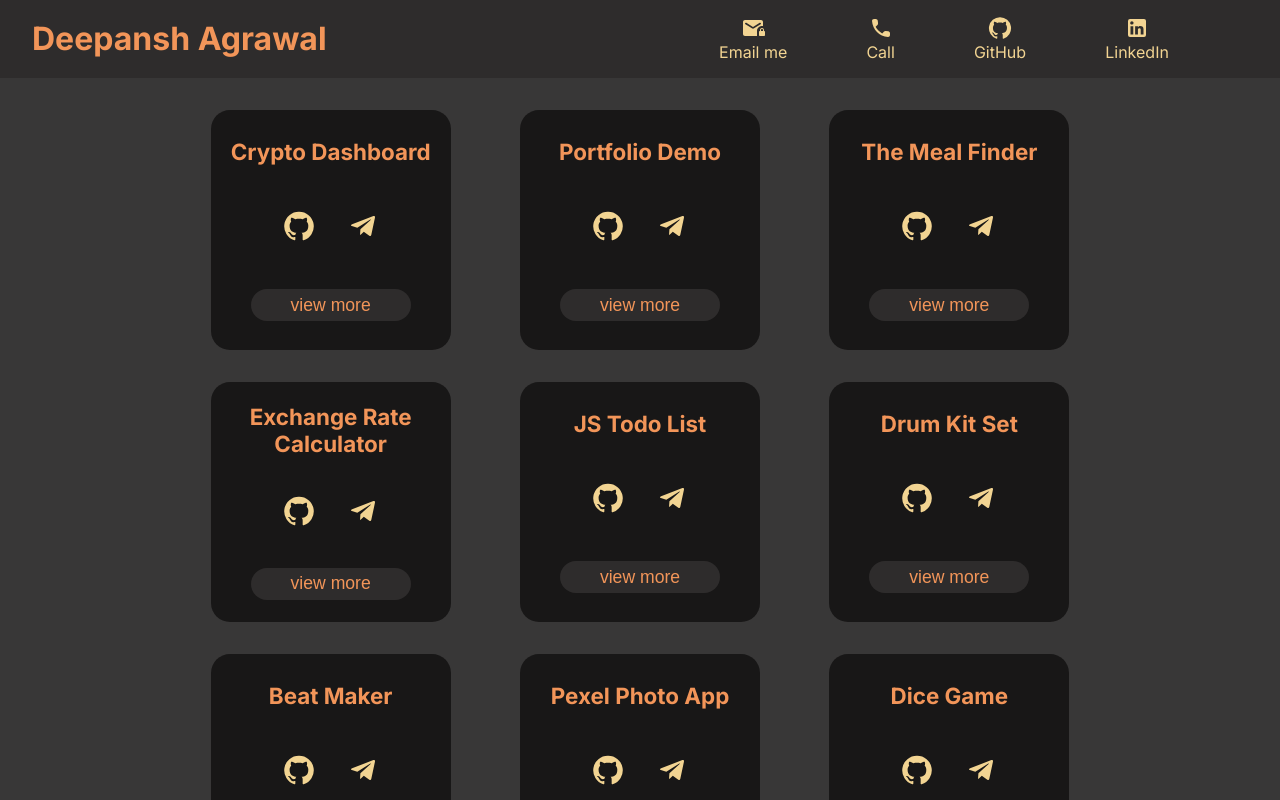
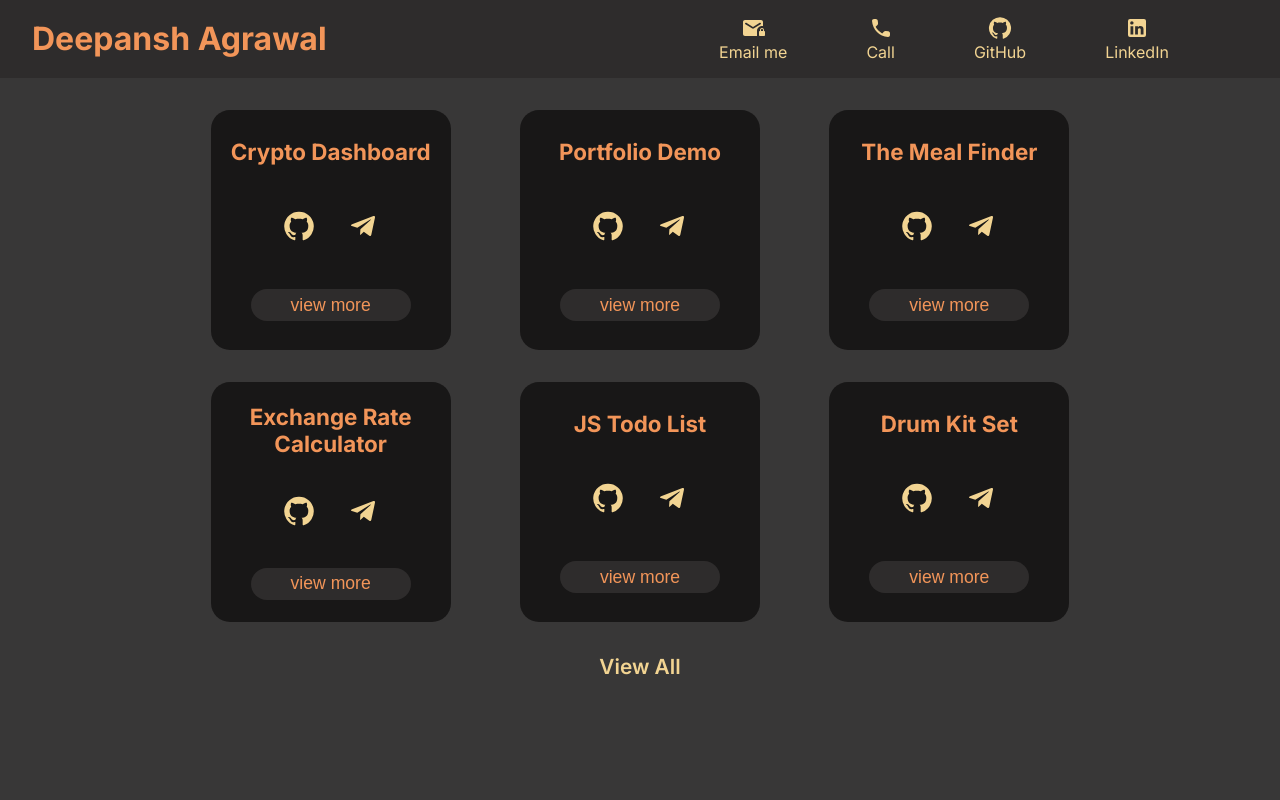
Before and after one commit to buddydeepansh/GithubProjects, a React (Vite) app: page / in a window 1280 px wide. Shown: the top 800 px of the page. Built offline with nearby package versions, Linux system fonts and the light colour scheme.

Commit message:
* Added framer motion.

```diff
--- a/src/Components/Dashboard/DashBoard.jsx
+++ b/src/Components/Dashboard/DashBoard.jsx
@@ -1,17 +1,31 @@
 import { observer } from "mobx-react"
-import React from "react"
-import AppStore from "../../Store/AppStore"
-import "./DashBoard.less"
+import React, { useState } from "react"
 import projectsJSON from "../../JSON/Projects.json"
 import GridBox from "../GridBox/GridBox"
+import "./DashBoard.less"
 
 const DashBoard = observer(() => {
+  const [expand, setExpand] = useState(false)
   return (
     <div className="DashboardRoot">
       <div className="gridContainer">
-        {projectsJSON.map((project, index) => {
-          return <GridBox key={index} project={project} />
-        })}
+        {!expand &&
+          projectsJSON.map((project, index) => {
+            if (index < 6) return <GridBox key={index} index={index} project={project} />
+          })}
+        {expand &&
+          projectsJSON.map((project, index) => {
+            return <GridBox key={index} index={index} project={project} />
+          })}
+      </div>
+      <div
+        className="expandBtn"
+        onClick={() => {
+          setExpand(!expand)
+        }}
+      >
+        {" "}
+        {expand ? "View less" : "View All"}
       </div>
     </div>
   )
--- a/src/Components/Dashboard/DashBoard.less
+++ b/src/Components/Dashboard/DashBoard.less
@@ -2,6 +2,7 @@
   display: flex;
   justify-content: center;
   align-items: center;
+  flex-direction: column;
 }
 .gridContainer{
   display: grid;
@@ -11,6 +12,13 @@
   gap: 2rem;
   width: 70%;
   margin: 2rem auto;
+}
+.expandBtn{
+  margin-bottom: 2rem;
+  font-size: 1.3rem;
+  font-weight: 600;
+  color: var(--peach);
+  cursor: pointer;
 }
 @media screen and (max-width: 800px) {
   .gridContainer{
--- a/src/Components/GridBox/GridBox.jsx
+++ b/src/Components/GridBox/GridBox.jsx
@@ -1,18 +1,19 @@
-import { observer } from "mobx-react"
-import "./GridBox.less"
 import GitHubIcon from "@mui/icons-material/GitHub"
 import TelegramIcon from "@mui/icons-material/Telegram"
 import Tooltip from "@mui/material/Tooltip"
 import Zoom from "@mui/material/Zoom"
+import { motion } from "framer-motion"
+import { observer } from "mobx-react"
+import React from "react"
 import AppStore from "../../Store/AppStore"
-import React from "react"
+import "./GridBox.less"
 
-const GridBox = observer(({ key, project }) => {
+const GridBox = observer(({ project, index }) => {
   const handleGridBtnClick = () => {
     AppStore.setModalData(project.id)
   }
   return (
-    <div className="GridBoxRoot" key={`singleGrid${key}`}>
+    <motion.div className="GridBoxRoot" key={`singleGrid${index}`} initial={{ opacity: 0, y: 150 }} animate={{ opacity: 1, y: 0 }} transition={{ duration: 0.8, delay: index * 0.2 + 0.5 }}>
       <p className="projectName">{project.name}</p>
       <div className="btnContainer">
         <button className="gitBtn">
@@ -35,7 +36,7 @@ const GridBox = observer(({ key, project }) => {
           view more
         </button>
       </div>
-    </div>
+    </motion.div>
   )
 })
 
```
